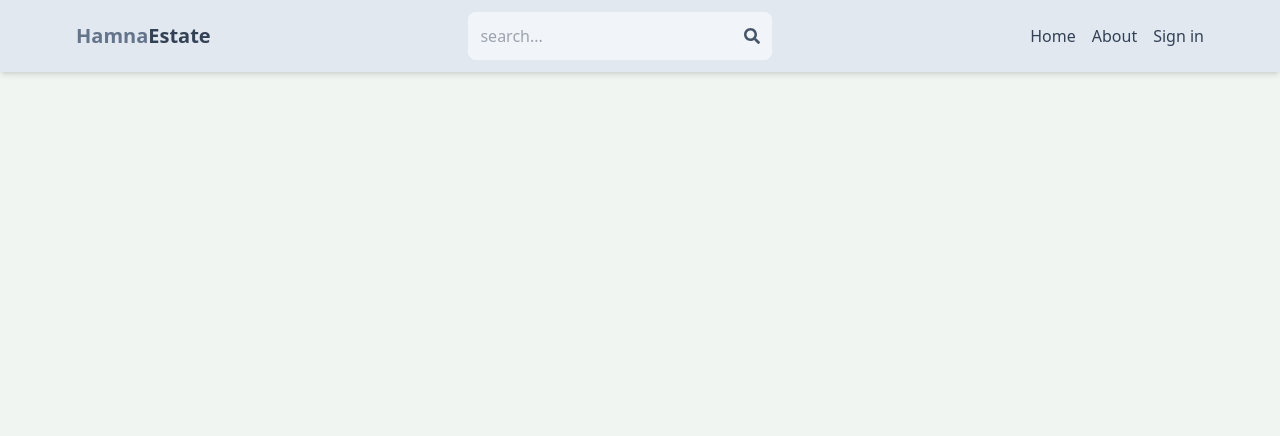
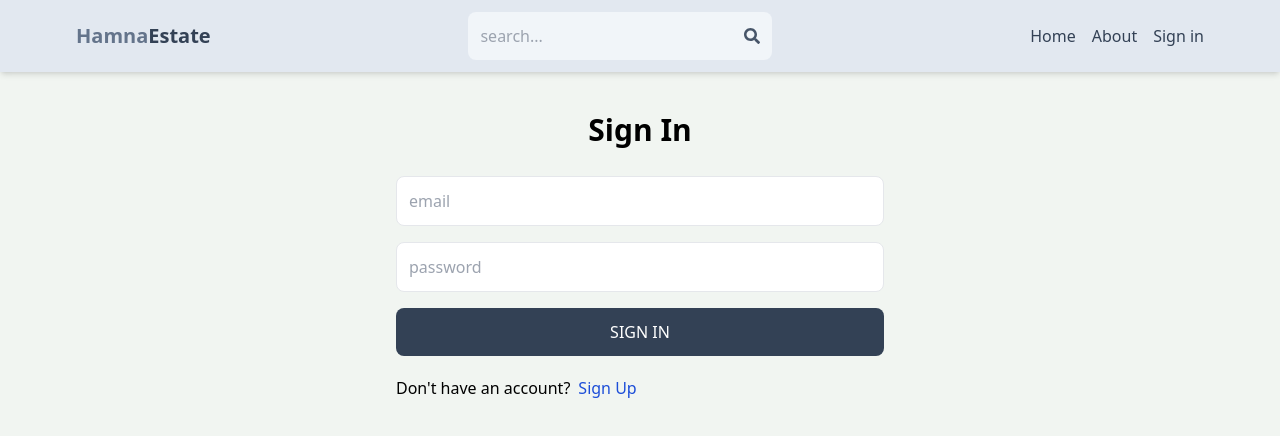
Before and after one commit to Hamna-Tanveer/MERN-ESTATE, a React (Vite) app in the folder client/: page /signin in a window 1280 px wide. Shown: the top 436 px of the page. Built offline with nearby package versions, Linux system fonts and the light colour scheme.

Commit message:
complete signIn page functionality

```diff
--- a/client/src/App.jsx
+++ b/client/src/App.jsx
@@ -11,7 +11,7 @@
       <Header />
       <Routes>
         <Route path="/" element={<Home />}></Route>
-        <Route path="/singin" element={<Signin />}></Route>
+        <Route path="/signin" element={<Signin />}></Route>
         <Route path="/signup" element={<Signup />}></Route>
         <Route path="/about" element={<About />}></Route>
         <Route path="/profile" element={<Profile />}></Route>
--- a/client/src/pages/Signin.jsx
+++ b/client/src/pages/Signin.jsx
@@ -1,3 +1,79 @@
+import { useState } from "react";
+import { Link, useNavigate } from "react-router-dom";
+
 export default function Signin() {
-  return <div>Signin</div>;
+  const [formData, setFormData] = useState({});
+  const [error, setError] = useState(null);
+  const [loading, setLoading] = useState(false);
+  const navigate = useNavigate();
+  const handleChange = (e) => {
+    setFormData({
+      ...formData,
+      [e.target.id]: e.target.value,
+    });
+  };
+
+  const handleSubmit = async (e) => {
+    e.preventDefault();
+    try {
+      setLoading(true);
+      const res = await fetch("/api/auth/signin", {
+        method: "POST",
+        headers: {
+          "Content-Type": "application/json",
+        },
+        body: JSON.stringify(formData),
+      });
+      const data = await res.json();
+      console.log(data);
+      if (data.success === false) {
+        setLoading(false);
+        setError(data.message);
+
+        return;
+      }
+      setLoading(false);
+      setError(null);
+      navigate("/");
+    } catch (error) {
+      setLoading(false);
+      setError(error.message);
+    }
+  };
+
+  return (
+    <div className="p-3 max-w-lg mx-auto">
+      <h1 className=" text-3xl text-center font-semibold my-7">Sign In</h1>
+      <form onSubmit={handleSubmit} className="flex flex-col gap-4">
+        <input
+          type="email"
+          placeholder="email"
+          className="border p-3 rounded-lg"
+          id="email"
+          onChange={handleChange}
+        />
+        <input
+          type="password"
+          placeholder="password"
+          className="border p-3 rounded-lg"
+          id="password"
+          onChange={handleChange}
+        />
+        <button
+          disabled={loading}
+          type="submit"
+          className="bg-slate-700 text-white p-3 rounded-lg uppercase hover:opacity-95 disabled:opacity-80"
+        >
+          {loading ? "Loading..." : "Sign In"}
+        </button>
+      </form>
+      <div className="flex gap-2 mt-5">
+        <p>Don't have an account?</p>
+        <Link to={"/signup"}>
+          <span className="text-blue-700"> Sign Up </span>
+        </Link>
+      </div>
+      {error && <p className="text-red-500 mt-5">{error}</p>}
+    </div>
+  );
 }
--- a/client/src/pages/Signup.jsx
+++ b/client/src/pages/Signup.jsx
@@ -34,7 +34,7 @@
       }
       setLoading(false);
       setError(null);
-      navigate("/sigin");
+      navigate("/signin");
     } catch (error) {
       setLoading(false);
       setError(error.message);
```
